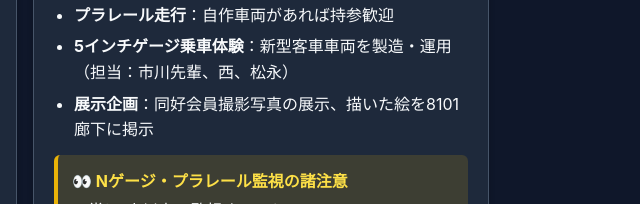
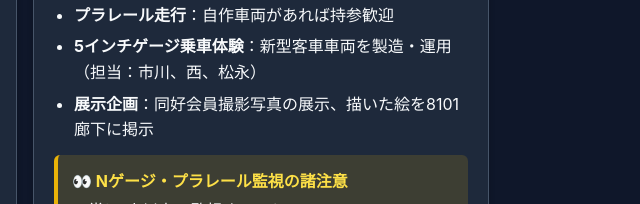
Before and after one commit to Aikaze-Liner/NITTCTRAIN-2026, a plain HTML site: page index.html in a window 1280 px wide. Shown: the part 500-704 px from the top of the page, 615-1255 px from the left. Drawn offline with Linux system fonts and the light colour scheme.

Commit message:
先輩表記を削除(またかよ)

```diff
--- a/index.html
+++ b/index.html
@@ -644,7 +644,7 @@
             <li><strong>場所</strong>：8棟1階 8101教室（現3M教室 / マルチメディアルーム）の後ろ側（※前側は4E有志が使用）</li>
             <li><strong>Nゲージ走行</strong>：鉄道模型コンテストのモジュールを組み込み展示</li>
             <li><strong>プラレール走行</strong>：自作車両があれば持参歓迎</li>
-            <li><strong>5インチゲージ乗車体験</strong>：新型客車車両を製造・運用（担当：市川先輩、西、松永）</li>
+            <li><strong>5インチゲージ乗車体験</strong>：新型客車車両を製造・運用（担当：市川、西、松永）</li>
             <li><strong>展示企画</strong>：同好会員撮影写真の展示、描いた絵を8101廊下に掲示</li>
           </ul>
           <div class="alert-box warn" style="margin-top: 12px; margin-bottom: 0;">
```
